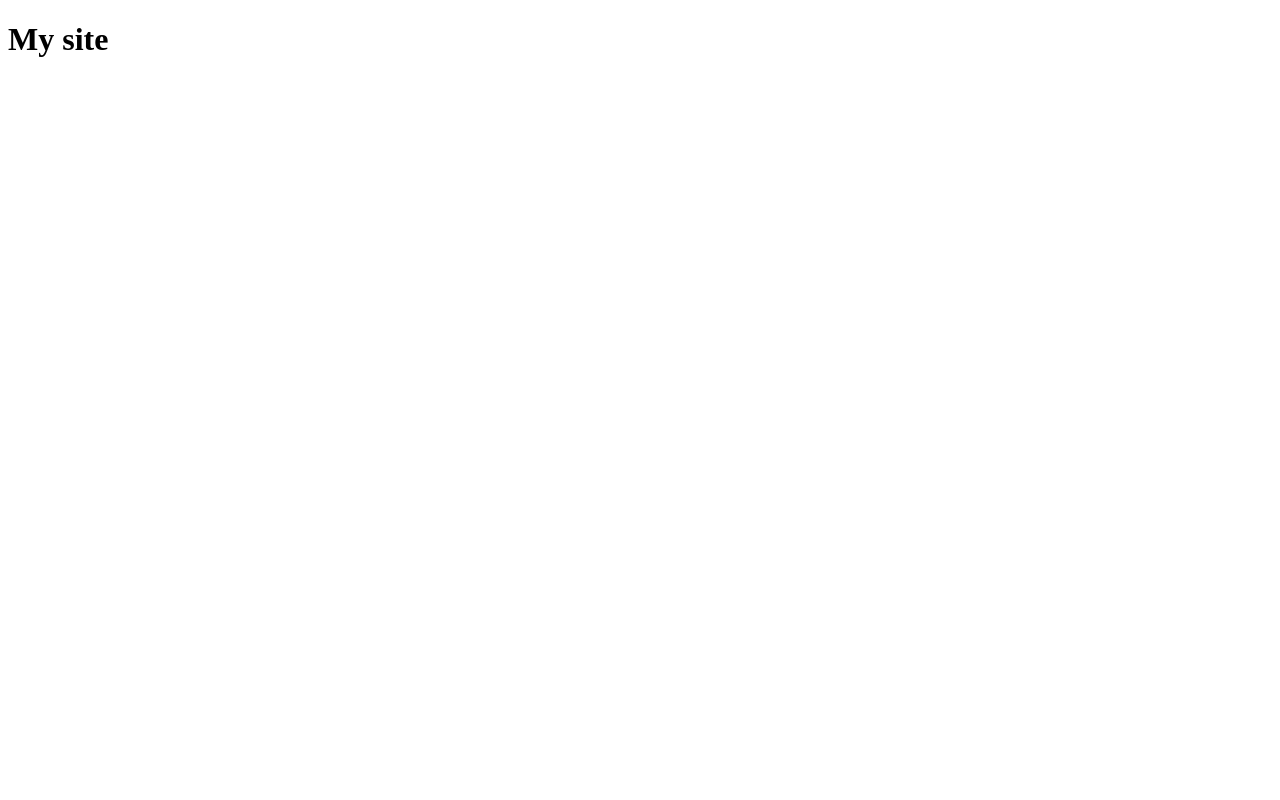
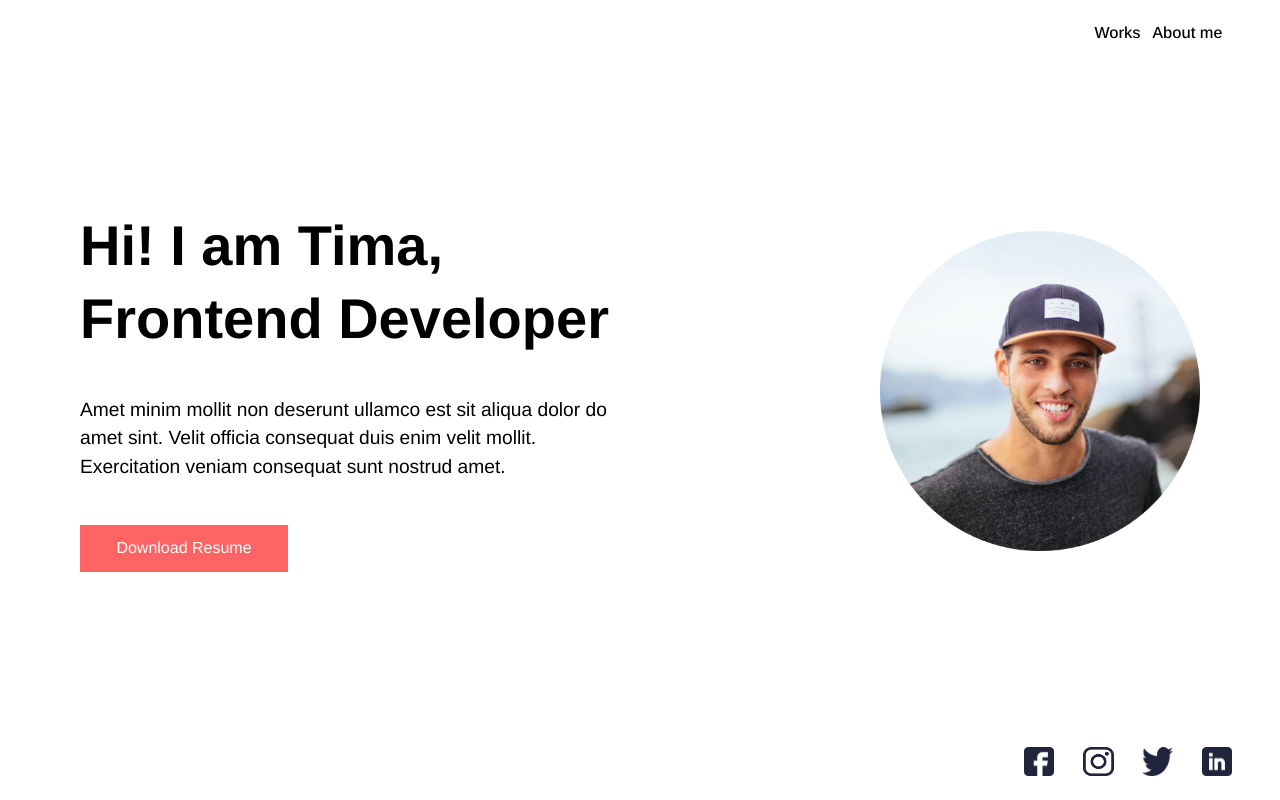
Before and after one commit to TimofeyMikhalev/My-site, a plain HTML site: page index.html in a window 1280 px wide. Drawn offline with nearby package versions, Linux system fonts and the light colour scheme.

Commit message:
section 'about me'

```diff
--- a/index.html
+++ b/index.html
@@ -3,12 +3,75 @@
 <head>
     <meta charset="UTF-8">
     <meta name="viewport" content="width=device-width, initial-scale=1.0">
-    <title>My Site</title>
+    <title>Tima Mikhalev</title>
     <link rel="stylesheet" href="style/style.css">
+    <link rel="preconnect" href="https://fonts.googleapis.com">
+    <link rel="preconnect" href="https://fonts.gstatic.com" crossorigin>
+    <link href="https://fonts.googleapis.com/css2?family=Arimo:ital,wght@0,400..700;1,400..700&family=Fraunces:ital,opsz,wght@0,9..144,100..900;1,9..144,100..900&family=Manrope:wght@200..800&family=Montserrat:ital,wght@0,100..900;1,100..900&family=Open+Sans:ital,wght@0,300..800;1,300..800&display=swap" rel="stylesheet">
 </head>
 <body>
 
-    <h1>My site</h1>
+    <main class="page">
+        <header class="page__header header">
+            <div class="header__container">
+                <ul class="header__list">
+                    <li class="header__item">
+                        <a href="#" class="header__link">Works</a>
+                    </li>
+                    <li class="header__item">
+                        <a href="#" class="header__link">About me</a>
+                    </li>
+                </ul>
+            </div>
+        </header>
+
+        <section class="page__blog blog">
+            <div class="blog__container">
+
+                <div class="blog__info">
+                    <h1 class="blog__title">
+                        Hi! I am Tima,<br> Frontend Developer
+                    </h1>
+                    <p class="blog__text">
+                        Amet minim mollit non deserunt ullamco est sit aliqua dolor do amet sint. Velit officia consequat duis enim velit mollit. Exercitation veniam consequat sunt nostrud amet.
+                    </p>
+                    <div class="blog__cv">
+                        <a href="#" class="blog__cv-link">Download Resume</a>
+                    </div>
+                </div>
+
+                <div class="blog__image">
+                    <img src="images/face.png" alt="Tima's face" class="blog__image-file">
+                </div>
+
+            </div>
+        </section>
+
+        <section class="social">
+            <ul class="social__list">
+                <li class="social__item">
+                    <a class="social__link" target="_blank" href="#">
+                        <img class="social__icon" src="images/fb.png" alt="Facebook">
+                    </a>
+                </li>
+                <li class="social__item">
+                    <a class="social__link" target="_blank" href="#">
+                        <img class="social__icon" src="images/insta.png" alt="Instagram">
+                    </a>
+                </li>
+                <li class="social__item">
+                    <a class="social__link" target="_blank" href="#">
+                        <img class="social__icon" src="images/Group.png" alt="Group">
+                    </a>
+                </li>
+                <li class="social__item">
+                    <a class="social__link" target="_blank" href="#">
+                        <img class="social__icon" src="images/Linkedin.png" alt="LinkedIn">
+                    </a>
+                </li>
+            </ul>
+        </section>
+    </main>
 
 
     <script src="main.js"></script>
--- a/style/style.scss
+++ b/style/style.scss
@@ -0,0 +1,140 @@
+* {
+    margin: 0;
+    padding: 0;
+}
+
+body {
+    font-family: "Arimo", serif;
+    font-optical-sizing: auto;
+    font-weight: 400;
+    font-style: normal;
+    font-size: 1rem;
+}
+
+a {
+    color: #000;
+    text-decoration: none;
+}
+
+li {
+    list-style-type: none;
+    /* Убираем маркеры */
+}
+
+img {
+    width: 100%;
+    height: 100%;
+}
+
+.page {
+    position: relative;
+    // header
+    .header {
+        display: flex;
+        justify-content: center;
+        align-items: center;
+        padding: 1.5rem 0;
+        &__container {
+            display: flex;
+            justify-content: flex-end;
+            align-items: center;
+
+            width: 91%;
+            .header__list {
+                display: flex;
+                justify-content: space-between;
+                align-items: center;
+
+                width: 8rem;
+                .header__item {
+                    font-weight: 500;
+                    transition: all .3s;
+                }
+                .header__item:hover {
+                    opacity: 0.6;
+                }
+            }
+        }
+    }
+
+    //blog
+    .blog {
+        display: flex;
+        justify-content: center;
+        align-items: center;
+        padding: 9rem 0 0 0;
+        &__container {
+            display: flex;
+            justify-content: space-between;
+            align-items: center;
+
+            width: 70rem;
+            .blog__info {
+                display: flex;
+                justify-content: flex-start;
+                align-items: flex-start;
+                flex-direction: column;
+
+                width: 35rem;
+                .blog__title {
+                    font-weight: 700;
+                    font-size: 3.5rem;
+                    margin-bottom: 2.5rem;
+                    line-height: 1.3;
+                }
+                .blog__text {
+                    line-height: 1.5;
+                    font-size: 1.2rem;
+                }
+                .blog__cv a {
+                    display: flex;
+                    justify-content: center;
+                    align-items: center;
+
+                    color: #fff;
+                    width: 100%;
+                    width: 13rem;
+                    height: 2.9rem;
+
+                    background-color: #FF6464;
+                    margin-top: 2.7rem;
+                }
+
+            }
+            .blog__image {
+                width: 20rem;
+                height: 20rem;
+            }
+        }
+    }
+
+    .social {
+        display: flex;
+        justify-content: space-between;
+        align-items: center;
+
+        position: absolute;
+        bottom: -13rem;
+        right: 3rem;
+        &__list {
+            display: flex;
+            justify-content: space-between;
+            align-items: center;
+
+            width: 13rem;
+            .social__item {
+
+                .social__link {
+                    .social__icon {
+                        width: 1.9rem;
+                        height: 1.8rem;
+                    }
+                    transition: all .3s;
+                }
+                .social__link:hover {
+                    opacity: 0.6;
+                }
+            }
+        }
+    }
+}
```
Also changed, not shown: images/Group.png (added), images/Linkedin.png (added), images/face.png (added), images/fb.png (added), images/insta.png (added), style/style.css, 3 other files.
